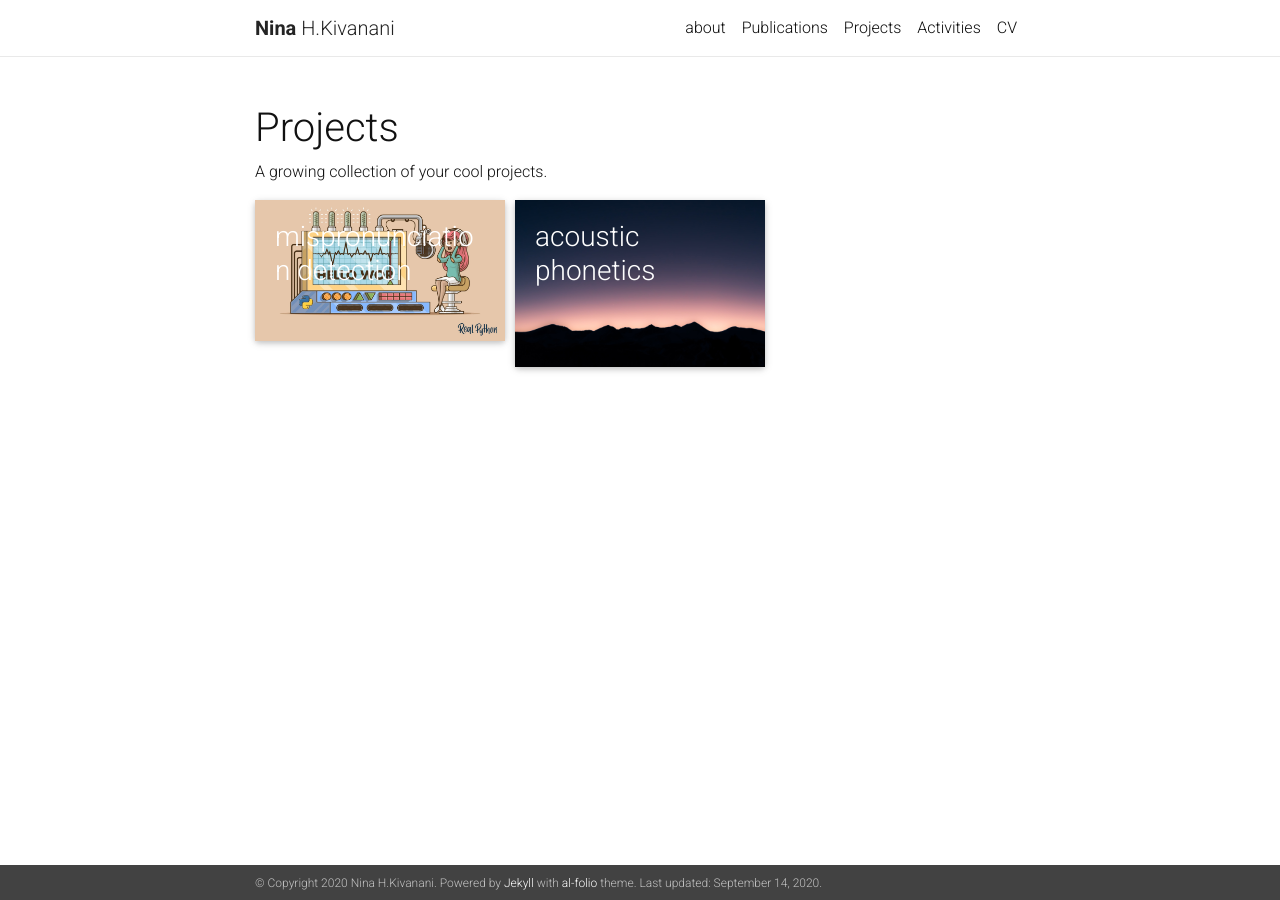
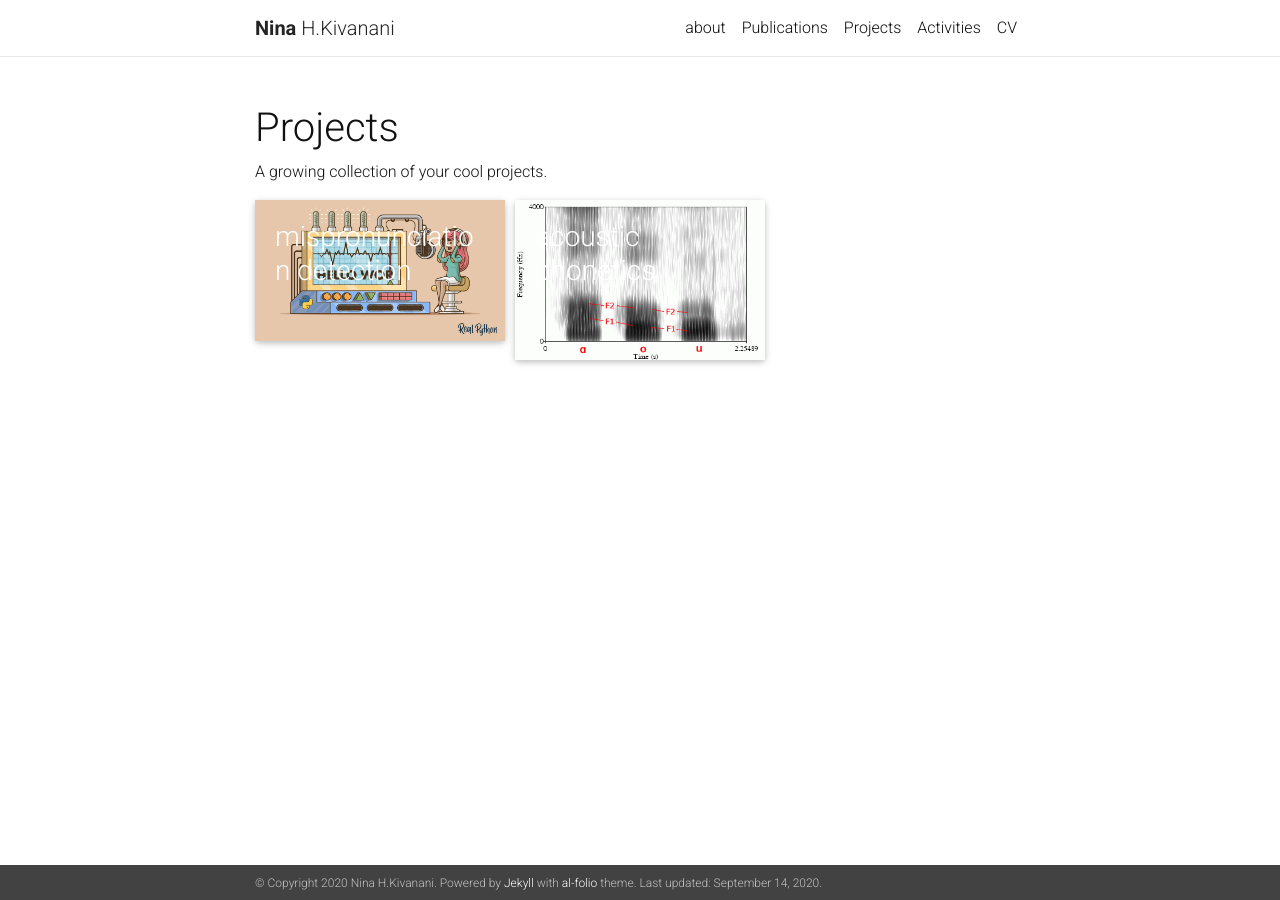
Before and after one commit to NinaHK/NinaHK.github.io, a Jekyll site: the page built from _pages/projects.md, in a window 1280 px wide. Built offline with Jekyll 4.4.1, drawn with Linux system fonts in a browser that asks for light colours; nearby versions of some CDN libraries; a style sheet for code colours, icons or effects is not loaded.

Commit message:
Update 3_project.markdown

```diff
--- a/_projects/3_project.markdown
+++ b/_projects/3_project.markdown
@@ -2,7 +2,7 @@
 layout: page
 title: Acoustic phonetics
 description: Master Thesis (MA)
-img: /assets/img/7.jpg
+img: /assets/img/vowels.png
 
 importance: 3
 ---
```
